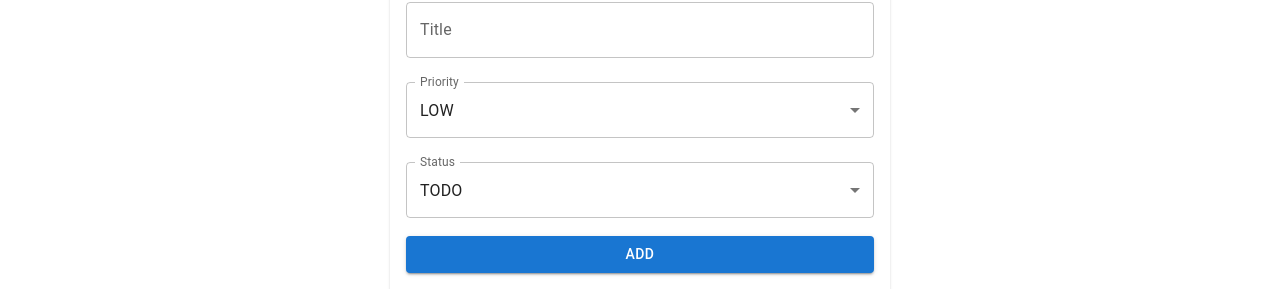
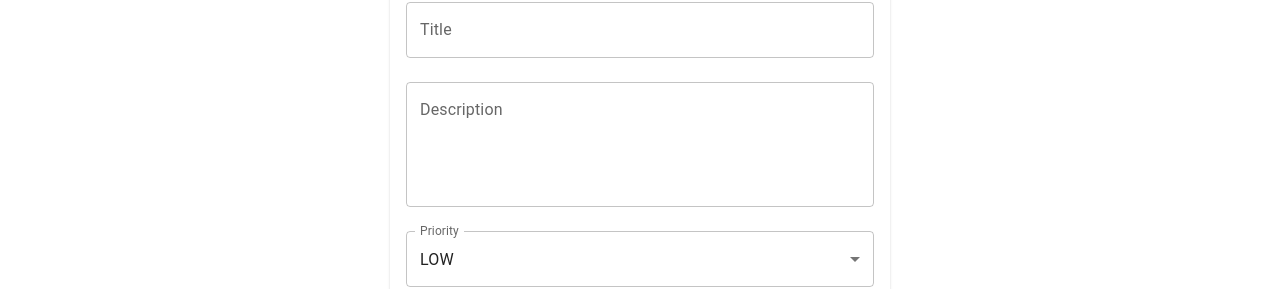
Before and after one commit to RAHAF321/assignment-management, a React (Create React App) app in the folder assignment-frontend/: page / in a window 1280 px wide. Shown: the part 338-627 px from the top of the page. Built offline with nearby package versions, Linux system fonts and the light colour scheme; no server answers.

Commit message:
Description added in edit section

```diff
--- a/assignment-frontend/src/components/AssignmentForm.js
+++ b/assignment-frontend/src/components/AssignmentForm.js
@@ -14,17 +14,27 @@ import { createAssignment, updateAssignment } from "../services/api";
 function AssignmentForm({ refresh, editingAssignment, clearEdit }) {
   const [form, setForm] = useState({
     title: "",
+    description:"",
     priority: "LOW",
     status: "TODO",
   });
 
   const [error, setError] = useState("");
 
-  useEffect(() => {
-    if (editingAssignment) {
-      setForm(editingAssignment);
-    }
-  }, [editingAssignment]);
+ useEffect(() => {
+     if(editingAssignment){
+         setForm({
+             title:
+             editingAssignment.title || "",
+             description:
+             editingAssignment.description || "",
+             priority:
+             editingAssignment.priority || "LOW",
+             status:
+             editingAssignment.status || "TODO"
+         });
+     }
+ }, [editingAssignment]);
 
   const handleSubmit = async (e) => {
     e.preventDefault();
@@ -39,7 +49,7 @@ function AssignmentForm({ refresh, editingAssignment, clearEdit }) {
         toast.success("Assignment created");
       }
 
-      setForm({ title: "", priority: "LOW", status: "TODO" });
+      setForm({ title: "", description:"", priority: "LOW", status: "TODO" });
       setError("");
       refresh();
     } catch (err) {
@@ -69,6 +79,21 @@ function AssignmentForm({ refresh, editingAssignment, clearEdit }) {
             value={form.title}
             onChange={(e) =>
               setForm({ ...form, title: e.target.value })
+            }
+          />
+
+          <TextField
+            label="Description"
+            fullWidth
+            multiline
+            rows={4}
+            margin="normal"
+            value={form.description}
+            onChange={(e) =>
+              setForm({
+                ...form,
+                description: e.target.value
+              })
             }
           />
 
--- a/assignment-frontend/src/components/KanbanBoard.js
+++ b/assignment-frontend/src/components/KanbanBoard.js
@@ -36,25 +36,101 @@ function Column({ title, items, onEdit, onDelete }) {
       {items.map(item => (
         <Card key={item.id} style={{ marginBottom: "10px" }}>
           <CardContent>
-            <Typography>{item.title}</Typography>
 
-            <div style={{ marginTop: "10px" }}>
+              <Typography
+                  variant="h6"
+                  style={{
+                      fontWeight:"bold"
+                  }}
+              >
+                  {item.title}
+              </Typography>
+
+
+              <Typography
+                  variant="body2"
+                  color="text.secondary"
+                  style={{
+                      marginTop:"8px",
+                      minHeight:"40px"
+                  }}
+              >
+                  {item.description || "No description"}
+              </Typography>
+
+
+              <Typography
+                  style={{
+                      marginTop:"10px",
+                      fontWeight:"bold",
+                      color:
+                          item.priority==="HIGH"
+                          ? "red"
+                          : item.priority==="MEDIUM"
+                          ? "orange"
+                          : "green"
+                  }}
+              >
+                  {item.priority}
+              </Typography>
+
+
+              <Typography
+                  variant="caption"
+                  display="block"
+                  style={{marginTop:"10px"}}
+              >
+                  Created:
+                  {" "}
+                  {item.createdAt
+                      ? new Date(
+                            item.createdAt
+                        ).toLocaleDateString()
+                      : "-"
+                  }
+              </Typography>
+
+
+              <Typography
+                  variant="caption"
+                  display="block"
+              >
+                  Updated:
+                  {" "}
+                  {item.updatedAt
+                      ? new Date(
+                          item.updatedAt
+                        ).toLocaleDateString()
+                      : "-"
+                  }
+              </Typography>
+
+
+              <div style={{ marginTop:"15px" }}>
+
                   <Button
                       size="small"
                       onClick={() => onEdit(item)}
-                style={{ marginRight: "5px" }}
+                      style={{
+                          marginRight:"5px"
+                      }}
                   >
                       Edit
                   </Button>
 
+
                   <Button
                       size="small"
                       color="error"
-                onClick={() => onDelete(item)}
+                      onClick={() =>
+                          onDelete(item)
+                      }
                   >
                       Delete
                   </Button>
+
               </div>
+
           </CardContent>
         </Card>
       ))}
```
Lines whose indentation alone changed are shown as unchanged.
